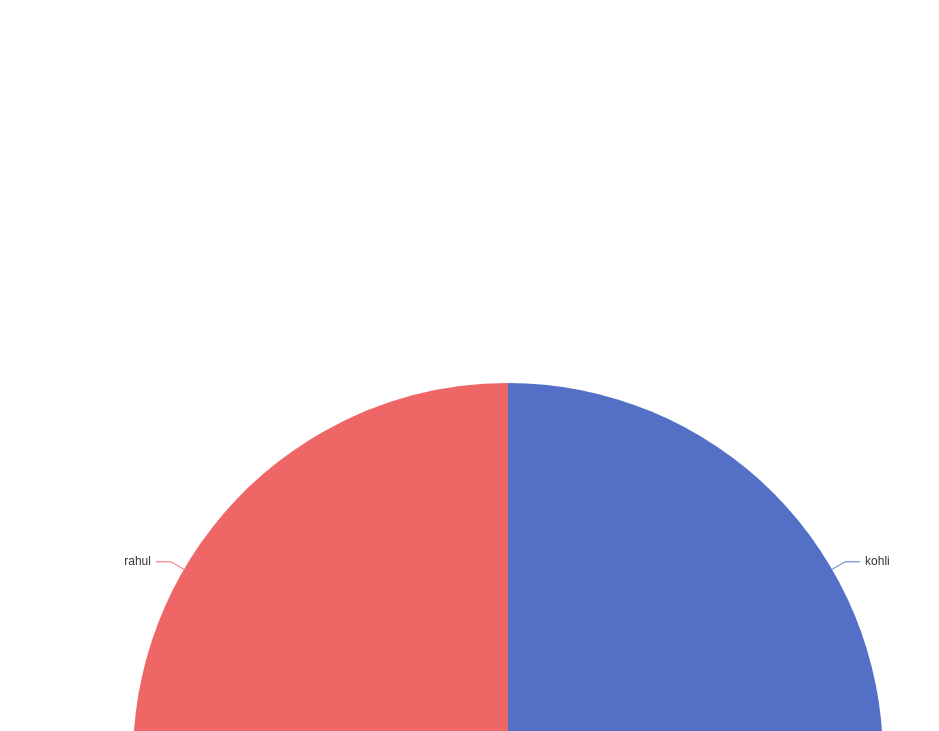
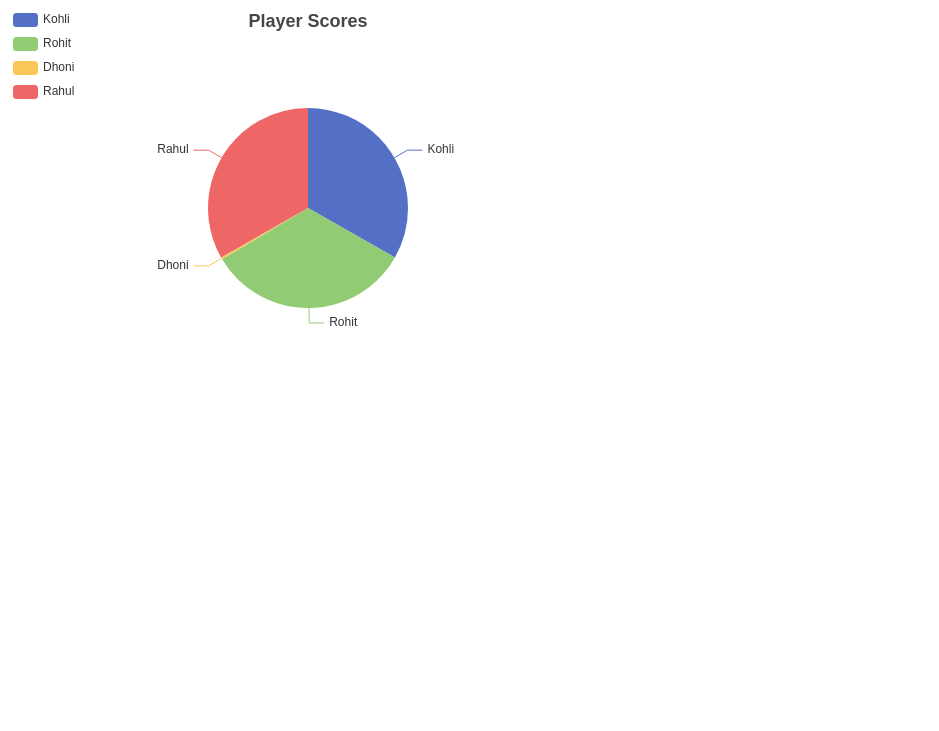
Before and after one commit to Pranav-Venkat-272/PSDV_Exposition_Assignment_C022, a plain HTML site: page try.html in a window 1280 px wide. Shown: the top 731 px of the page, without its empty margins (0-939 px from the left). Drawn offline with nearby package versions, Linux system fonts and the light colour scheme.

Commit message:
Update try.html

```diff
--- a/try.html
+++ b/try.html
@@ -2,31 +2,40 @@
 <html>
   <head>
     <meta charset="utf-8" />
-    <title>ECharts</title>
-    <!-- Include the ECharts file you just downloaded -->
-    <script src="echarts.js"></script>
+    <title>ECharts Pie Chart</title>
+    <!-- Include ECharts via CDN (recommended) -->
+    <script src="https://cdn.jsdelivr.net/npm/echarts/dist/echarts.min.js"></script>
   </head>
   <body>
-    <!-- Prepare a DOM with a defined width and height for ECharts -->
-    <div id="main" style="width: 1000px;height:1500px;"></div>
+    <!-- Container for ECharts -->
+    <div id="main" style="width: 600px; height: 400px;"></div>
+
     <script type="text/javascript">
-      // Initialize the echarts instance based on the prepared dom
+      // Initialize the echarts instance
       var myChart = echarts.init(document.getElementById('main'));
 
-      // Specify the configuration items and data for the chart
+      // Define chart options
       var option = {
+        title: { text: 'Player Scores', left: 'center' }, // Chart title
+        tooltip: { trigger: 'item' }, // Shows data on hover
+        legend: { orient: 'vertical', left: 'left' }, // Adds a legend
         series: [{
-          name: 'Value', // Legend name
-          type: 'pie',  // Sets the chart type to "bar"
-          data: [{value:100,name:'kohli'},
-                 {value:100,name:'rohit'},
-                 {value:1,name:'dhoni'},
-                 {value:100,name:'rahul'}
-                ]
-                }]
-                    };
+          name: 'Player Score', // Legend name
+          type: 'pie',  // Sets the chart type to "pie"
+          radius: '50%', // Adjusts the size of the pie chart
+          data: [
+            { value: 100, name: 'Kohli' },
+            { value: 100, name: 'Rohit' },
+            { value: 1, name: 'Dhoni' },
+            { value: 100, name: 'Rahul' }
+          ],
+          emphasis: {
+            itemStyle: { shadowBlur: 10, shadowOffsetX: 0, shadowColor: 'rgba(0, 0, 0, 0.5)' }
+          }
+        }]
+      };
 
-      // Display the chart using the configuration items and data just specified.
+      // Apply the configuration
       myChart.setOption(option);
     </script>
   </body>
```
